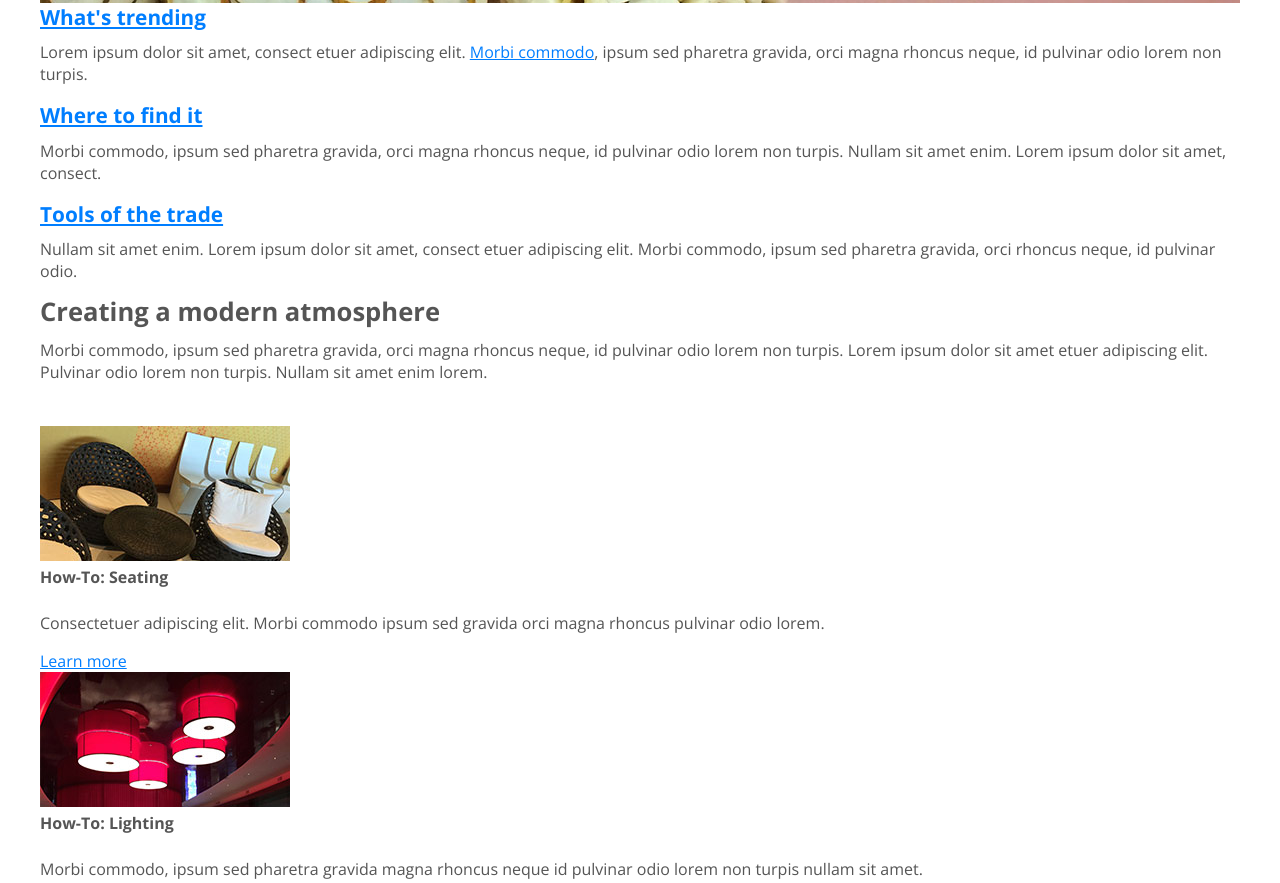
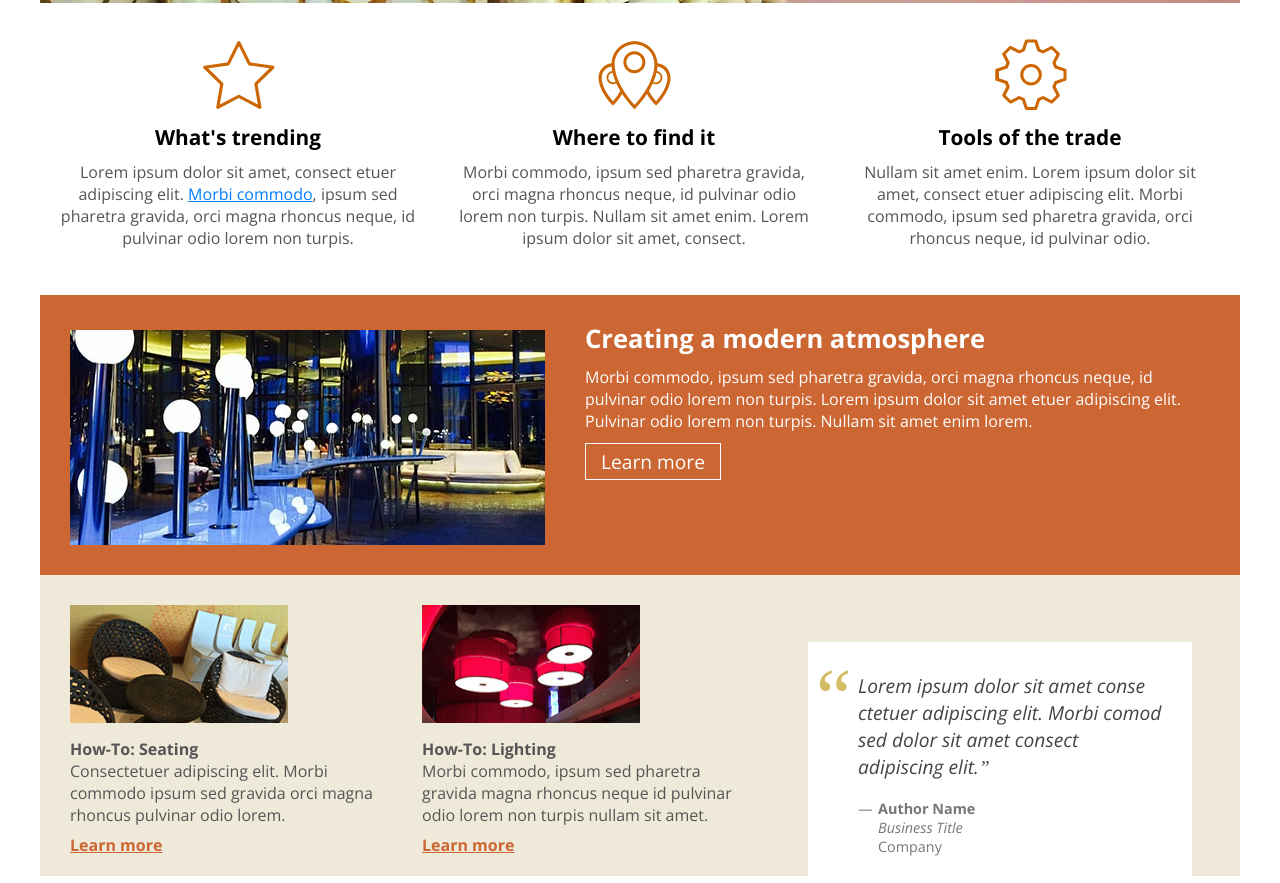
Before and after one commit to gtrocki/myWebsite, a plain HTML site: page index.html in a window 1280 px wide. Shown: the part 427-1310 px from the top of the page. Drawn offline with nearby package versions, Linux system fonts and the light colour scheme.

Commit message:
Finish the main style of the page without the menu.

```diff
--- a/css/screen.css
+++ b/css/screen.css
@@ -50,3 +50,93 @@ header a.logo {
 
 header div.hero { position: absolute; width: 42%; top: 130px; left: 55%}
 header div.hero h1 { line-height: 1em; margin: 0 0 30px 0 ; color: #fff;}
+
+
+
+
+/* Section - All */
+
+section { padding: 0 30px; }
+section::after { content: ''; display: block; clear: both;}
+
+
+
+/* Section - Main */
+
+section.main { margin-top: 20px; margin-bottom: 30px; padding: 0; }
+section.main aside {width: 33%; float: left; text-align: center;}
+
+section.main .content { margin: 15px; background: no-repeat center top; background-size: 75px 75px; padding-top: 85px;  }
+
+section.main aside h3 a { color: #000; text-decoration: none;  }
+section.main aside h3 a:hover { text-decoration: underline; }
+
+section.main aside .content.trending { background-image: url(../images/icon_star.svg); }
+section.main aside .content.find-it { background-image: url(../images/icon_marker.svg); }
+section.main aside .content.tools { background-image: url(../images/icon_gear.svg); }
+
+
+
+
+/* Section - Atmosphere */
+
+section.atmosphere { background-color: #cc6633; padding-top: 30px; padding-bottom: 30px; color: #fff; }
+
+section.atmosphere article { padding: 0 20px 0 515px; background: url(../images/photo_lounge.jpg) no-repeat 0 5px; min-height: 220px; }
+
+
+/* Section - How To */
+
+section.how-to { background-color: #eee9d9; position: relative; }
+
+section.how-to aside { width: 30%; float: left; margin-right: 10px; }
+
+section.how-to aside .content { padding: 30px 30px 20px 0; }
+
+section.how-to aside .content img { display: block; margin-bottom: 15px; width: 70%; }
+
+section.how-to aside .content h4 { margin-bottom: 0; }
+section.how-to aside .content p { margin-bottom: .5em; }
+section.how-to aside .content a { display: inline-block; color: #cc6633; font-weight: 700; }
+
+section.how-to blockquote {
+	margin: 0; width: 32%;
+	color: #444;
+	background-color: #fff;
+	position: absolute; bottom: 0; right: 4%;
+}
+
+section.how-to blockquote p { margin: 30px 30px 20px 50px; }
+
+section.how-to blockquote p.quote { font-style: italic; font-size: 1.2em; }
+
+section.how-to blockquote p.credit {
+	color: #777;
+	font-size: .9em; margin-top: 0; padding-left: 20px; line-height: 1.3em;
+	position: relative;
+}
+
+section.how-to blockquote::before {
+	content:'\201c'; color: #d2bd65;
+	position: absolute;
+	top: 10px; left: 8px;
+	font-size: 5em;
+	font-family: serif;
+}
+
+section.how-to blockquote p.quote::after { content: '\201d'; font-family: serif; }
+
+section.how-to blockquote p.credit::before { content: '\2014'; position: absolute; top: -1; left: 0; }
+
+
+
+/* Footer */
+
+
+footer { font-size: .8em; margin: 40px; color: #999; }
+
+footer .content { display: inline; }
+
+footer a { margin-left: 30px; color: #777; }
+footer a:visited { color: #777; }
+footer a:hover { color: #000; }
--- a/index.html
+++ b/index.html
@@ -26,8 +26,9 @@
 			</header>
 
 			<section class="main">
+
 				<aside>
-					<div class="content">
+					<div class="content trending">
 						<h3><a href="#">What&apos;s trending</a></h3>
 						<p>Lorem ipsum dolor sit amet, consect etuer adipiscing elit. <a href="http://codifydesign.com">Morbi commodo</a>, ipsum sed pharetra gravida, orci magna rhoncus neque, id pulvinar odio lorem non turpis.</p>
 
@@ -35,7 +36,7 @@
 				</aside>
 
 				<aside>
-					<div class="content">
+					<div class="content find-it">
 						<h3><a href="#">Where to find it</a></h3>
 						<p>Morbi commodo, ipsum sed pharetra gravida, orci magna rhoncus neque, id pulvinar odio lorem non turpis. Nullam sit amet enim. Lorem ipsum dolor sit amet, consect.</p>
 
@@ -43,7 +44,7 @@
 				</aside>
 
 				<aside>
-					<div class="content">
+					<div class="content tools">
 						<h3><a href="#">Tools of the trade</a></h3>
 						<p>Nullam sit amet enim. Lorem ipsum dolor sit amet, consect etuer adipiscing elit. Morbi commodo, ipsum sed pharetra gravida, orci rhoncus neque, id pulvinar odio.</p>
 
```
